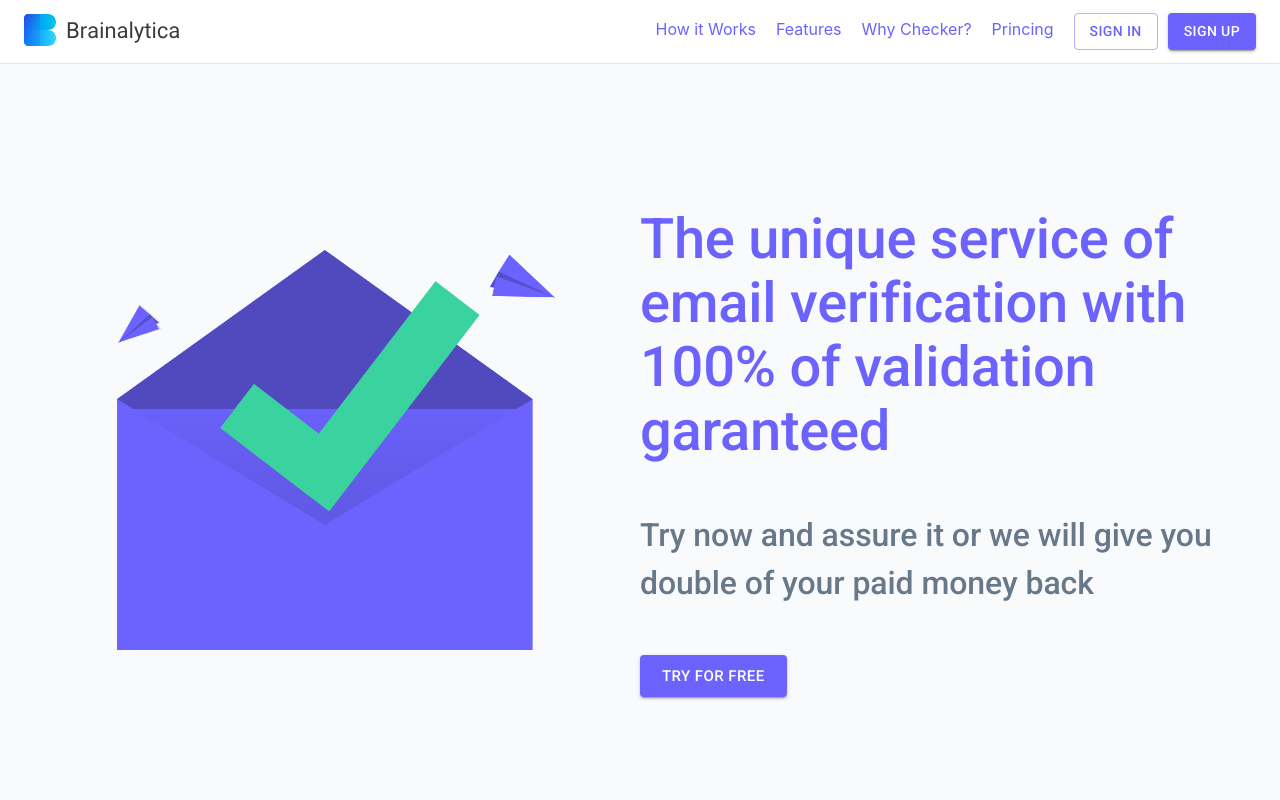
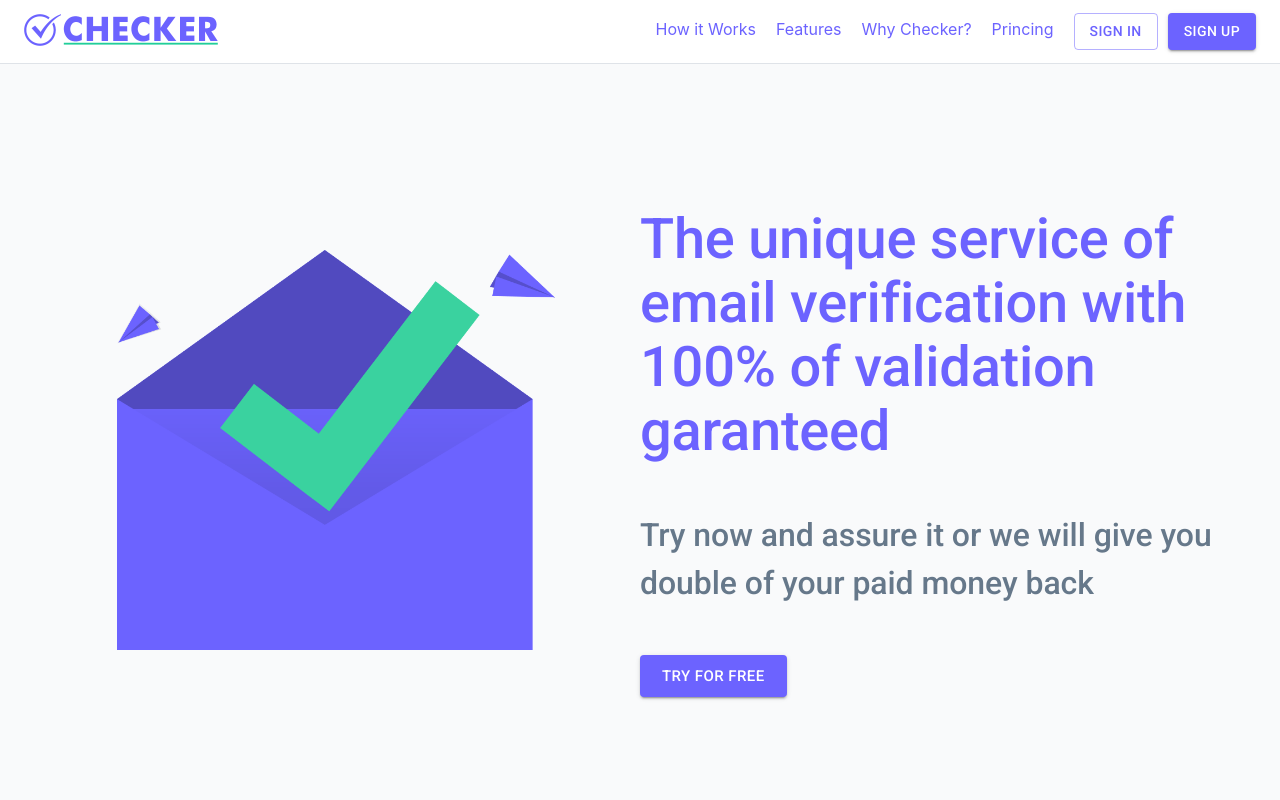
Before and after one commit to felops/checker, a React (Create React App) app: page / in a window 1280 px wide. Shown: the top 800 px of the page. Built offline with nearby package versions, Linux system fonts and the light colour scheme; what validate.js would draw is missing.

Commit message:
atualizando logo da aplicação

```diff
--- a/src/layouts/Dashboard/components/Sidebar/index.jsx
+++ b/src/layouts/Dashboard/components/Sidebar/index.jsx
@@ -59,12 +59,12 @@ class Sidebar extends Component {
         <div className={classes.logoWrapper}>
           <Link
             className={classes.logoLink}
-            to="/"
+            to="/dashboard"
           >
             <img
               alt="Brainalytica logo"
               className={classes.logoImage}
-              src="/images/logos/brainalytica_logo.svg"
+              src="/images/logo.png"
             />
           </Link>
         </div>
--- a/src/layouts/LandingPage/components/Topbar/index.jsx
+++ b/src/layouts/LandingPage/components/Topbar/index.jsx
@@ -45,7 +45,7 @@ class Topbar extends Component {
             <img
               alt="Brainalytica logo"
               className={classes.logoImage}
-              src="/images/logos/brainalytica_logo.svg"
+              src="/images/logo.png"
             />
           </LinkScroll>
           <div className={classes.actionButton}>
```
Also changed, not shown: public/images/logo.png (added), public/images/logos/brainalytica_logo.svg (deleted).
